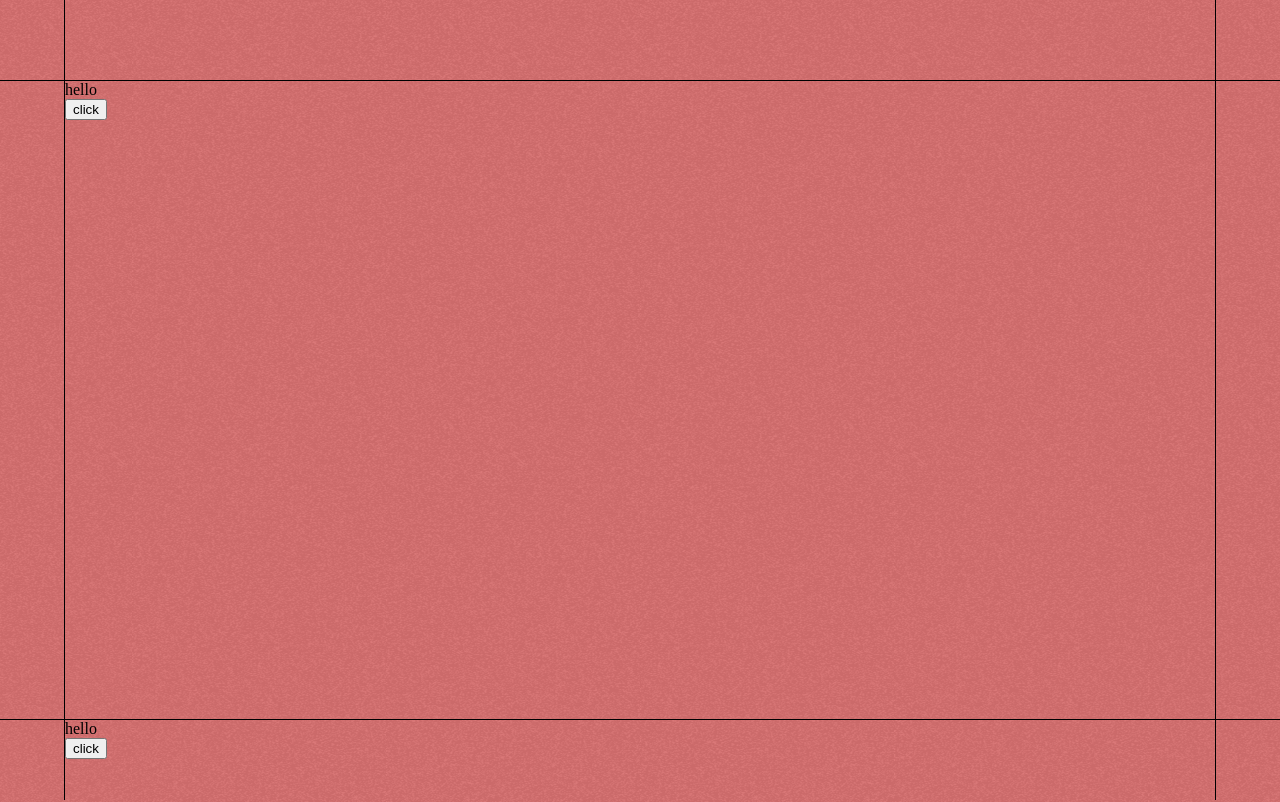
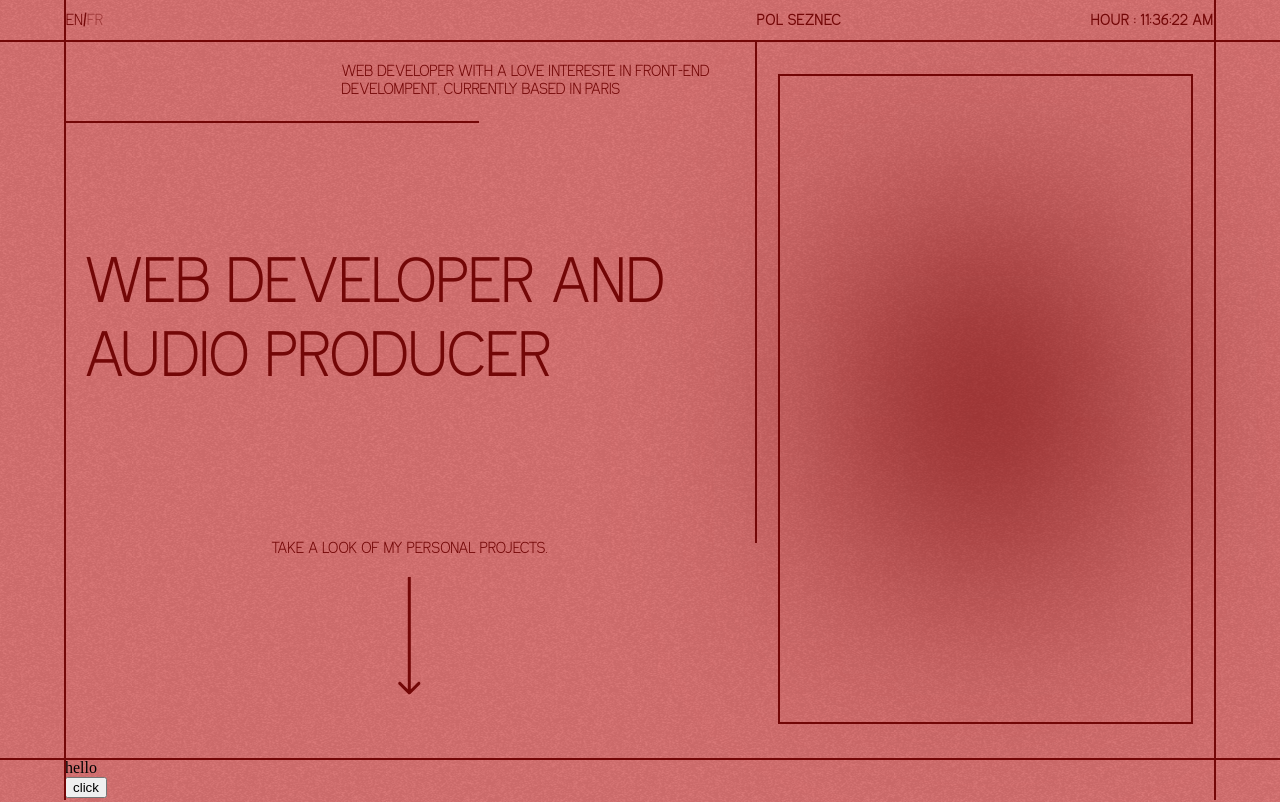
Before and after one commit to Polseznec/my-website, a React (Create React App) app: page /bonjourmonde in a window 1280 px wide. Shown: the top 802 px of the page. Built offline with nearby package versions, Linux system fonts and the light colour scheme.

Commit message:
Add : New HeaderComp + Clock displayer

```diff
--- a/src/Components/Frame.jsx
+++ b/src/Components/Frame.jsx
@@ -1,10 +1,57 @@
 import * as React from "react";
 
 export const Frame = () => {
+  const [lang, setLang] = React.useState(false);
+
+  const LangSelector = () => {
+    setLang(!lang);
+    console.log(lang, "LangSelector");
+  };
+
+  const Clock = () => {
+    const [date, setDate] = React.useState(new Date().toLocaleTimeString());
+
+    React.useEffect(() => {
+      const timer = setInterval(() => {
+        setDate(new Date().toLocaleTimeString());
+      }, 1000);
+      return () => {
+        clearInterval(timer);
+      };
+    }, 1000);
+
+    return `HOUR : ${date}`;
+  };
+
   return (
     <>
       <div className="top">
-        <div className="subTop"></div>
+        <div className="subTop">
+          <div className="subTop-left">
+            <div className="lang-selector" onClick={LangSelector}>
+              {lang === false ? (
+                <div>
+                  <span>EN</span>/
+                  <span className="underline-hover" style={{ opacity: 0.5 }}>
+                    FR
+                  </span>
+                </div>
+              ) : (
+                <div>
+                  <span className="underline-hover" style={{ opacity: 0.5 }}>
+                    EN
+                  </span>
+                  /<span>FR</span>
+                </div>
+              )}
+            </div>
+          </div>
+          <div className="vertical-line"></div>
+          <div className="subTop-right">
+            <div className="name">POL SEZNEC</div>
+            <div className="hour">{Clock()}</div>
+          </div>
+        </div>
       </div>
       <div className="right"></div>
       <div className="bottom">
--- a/src/Components/Home/Header.jsx
+++ b/src/Components/Home/Header.jsx
@@ -2,9 +2,10 @@ import * as React from "react";
 // import { gsap } from "gsap";
 
 //Components Import
-import { FullScreenContainer } from "../../Components/Container";
+//import { Colunn, FullScreenContainer } from "../../Components/Container";
 
 //Assets Import
+import Arrow from "../../assets/svg/arrow-line.svg";
 
 function Header() {
   // const [toggel, setToggel] = React.useState(true);
@@ -24,7 +25,42 @@ function Header() {
   // //     : gsap.to(cardRef.current, { scale: 1, duration: 1.2, x: 0 });
   // // }, [toggel]);
 
-  return <FullScreenContainer className="header"></FullScreenContainer>;
+  return (
+    <div
+      className={"header"}
+      style={{
+        height: "calc(90vh - 2px)",
+        width: "calc(90vw - 2px)",
+      }}
+    >
+      <div className="header-left">
+        <div className="header-left-top">
+          <span>
+            WEB DEVELOPER WITH A LOVE INTERESTE IN FRONT-END DEVELOMPENT,
+            CURRENTLY BASED IN PARIS
+          </span>
+        </div>
+        <div className="header-horizontal-line"></div>
+
+        <div className="header-left-middle">
+          <div className="header-text-container">
+            <span>WEB DEVELOPER AND</span>
+            <span>AUDIO PRODUCER</span>
+          </div>
+        </div>
+        <div className="header-left-bottom">
+          <span className="">TAKE A LOOK OF MY PERSONAL PROJECTS.</span>
+          <img src={Arrow} alt="down Arrow" />
+        </div>
+      </div>
+      <div className="header-line"></div>
+      <div className="header-right">
+        <div className="header-container-right">
+          <div></div>
+        </div>
+      </div>
+    </div>
+  );
 }
 
 export default Header;
--- a/src/Screens/Home/HomeMainScreen.jsx
+++ b/src/Screens/Home/HomeMainScreen.jsx
@@ -8,25 +8,30 @@ import {
   SectionContainer,
   SubSectionContainer,
 } from "../../Components/Container";
+import Header from "../../Components/Home/Header";
 
 //Constants Import
-import { colors } from "../../constants/colors";
+//import { colors } from "../../constants/colors";
 
 function HomeMainScreen() {
   const [click, setClick] = React.useState(false);
 
   console.log(click);
-  console.log(colors.lightColor, colors.strongColor);
+  // console.log(colors.lightColor, colors.strongColor);
   return (
     <PageContainer>
       <Frame />
       <Background />
       <SectionContainer
-        style={{ padding: "10vh 5vw 10vh 5vw", position: "relative" }}
+        style={{ padding: "5vh 5vw 10vh 5vw", position: "relative" }}
       >
+        <SubSectionContainer>
+          <Header />
+        </SubSectionContainer>
+
         <SubSectionContainer
           style={{
-            minHeight: "calc(80vh - 2px)",
+            minHeight: "calc(90vh - 2px)",
             width: "calc(90vw - 2px)",
             margin: "1px 1px 0px 1px",
           }}
@@ -37,18 +42,7 @@ function HomeMainScreen() {
         </SubSectionContainer>
         <SubSectionContainer
           style={{
-            minHeight: "calc(80vh - 2px)",
-            width: "calc(90vw - 2px)",
-            margin: "1px 1px 0px 1px",
-          }}
-        >
-          hello
-          <br />
-          <button onClick={() => setClick(!click)}>click</button>
-        </SubSectionContainer>
-        <SubSectionContainer
-          style={{
-            minHeight: "calc(80vh - 2px)",
+            minHeight: "calc(90vh - 2px)",
             width: "calc(90vw - 2px)",
             margin: "1px 1px 0px 1px",
           }}
--- /dev/null
+++ b/src/assets/scss/AnimatedBG.scss
@@ -0,0 +1,46 @@
+@import "./variables";
+
+.background {
+  position: fixed;
+  top: -50%;
+  left: -50%;
+  right: -50%;
+  bottom: -50%;
+  width: 200%;
+  height: 200vh;
+  background: transparent url("../img/noise-transparent.png") repeat 0 0;
+  background-repeat: repeat;
+  animation: bganimation 0.5s infinite;
+  opacity: 0.9;
+  background-color: $lightColor;
+}
+@keyframes bganimation {
+  0% {
+    transform: translate(0, 0);
+  }
+
+  30% {
+    transform: translate(5%, -10%);
+  }
+  40% {
+    transform: translate(-5%, 15%);
+  }
+  50% {
+    transform: translate(-10%, 5%);
+  }
+  60% {
+    transform: translate(15%, 0);
+  }
+  70% {
+    transform: translate(0, 10%);
+  }
+  80% {
+    transform: translate(-15%, 0);
+  }
+  90% {
+    transform: translate(10%, 5%);
+  }
+  100% {
+    transform: translate(5%, 0);
+  }
+}
--- a/src/assets/scss/Block.scss
+++ /dev/null
@@ -1,40 +0,0 @@
-@import "./variables.scss";
-
-.top {
-  position: fixed;
-  width: 100vw;
-  height: 10vh;
-  z-index: 100;
-  border-bottom: 1px solid;
-  z-index: 1000;
-}
-.subTop {
-  width: calc(90vw - 2px);
-  margin-left: calc(5vw + 1px);
-  height: 10vh;
-  z-index: 10;
-}
-.left {
-  position: fixed;
-  width: 5vw;
-  height: 100vh;
-  z-index: 10;
-  left: 0;
-  border-right: 1px solid;
-}
-.bottom {
-  position: fixed;
-  width: 100vw;
-  height: 10vh;
-  z-index: 10;
-  bottom: 0;
-  border-top: 1px solid;
-}
-.right {
-  position: fixed;
-  width: 5vw;
-  height: 100vh;
-  z-index: 10;
-  right: 0;
-  border-left: 1px solid;
-}
--- /dev/null
+++ b/src/assets/scss/Frame.scss
@@ -0,0 +1,75 @@
+@import "./variables";
+
+.top {
+  position: fixed;
+  width: 100vw;
+  height: 5vh;
+  z-index: 100;
+  border-bottom: 2px solid $strongColor;
+  z-index: 1000;
+}
+.subTop {
+  font-family: $ff_kayak_regular;
+  color: $strongColor;
+  width: calc(90vw - 4px);
+  margin-left: calc(5vw + 2px);
+  height: 100%;
+  z-index: 10;
+  display: flex;
+  position: relative;
+
+  //background: url("../img/noise-transparent.png") repeat 0 0;
+
+  .subTop-left {
+    height: 100%;
+    width: 60%;
+    display: flex;
+    align-items: center;
+    justify-content: space-between;
+  }
+  .vertical-line {
+    height: 100%;
+    width: 2px;
+    background-color: transparent;
+  }
+  .subTop-right {
+    height: 100%;
+    width: calc(40% - 3px);
+    display: flex;
+    align-items: center;
+    justify-content: space-between;
+    display: flex;
+  }
+  .lang-selector {
+    cursor: pointer;
+
+    .underline-hover:hover {
+      text-decoration: underline;
+      transition: text-decoration 2s;
+    }
+  }
+}
+.left {
+  position: fixed;
+  width: 5vw;
+  height: 100vh;
+  z-index: 10;
+  left: 0;
+  border-right: 2px solid $strongColor;
+}
+.bottom {
+  position: fixed;
+  width: 100vw;
+  height: 5vh;
+  z-index: 10;
+  bottom: 0;
+  border-top: 2px solid $strongColor;
+}
+.right {
+  position: fixed;
+  width: 5vw;
+  height: 100vh;
+  z-index: 10;
+  right: 0;
+  border-left: 2px solid $strongColor;
+}
--- a/src/assets/scss/Home/header.scss
+++ b/src/assets/scss/Home/header.scss
@@ -1,47 +1,83 @@
 @import "../variables";
 
-.background {
-  position: fixed;
-  top: -50%;
-  left: -50%;
-  right: -50%;
-  bottom: -50%;
-  width: 200%;
-  height: 200vh;
-  background: transparent url("../../img/noise-transparent.png") repeat 0 0;
-  background-repeat: repeat;
-  animation: bganimation 0.5s infinite;
-  opacity: 0.9;
-  background-color: $lightColor;
-}
+.header {
+  color: $strongColor;
+  display: flex;
+  justify-content: space-between;
 
-@keyframes bganimation {
-  0% {
-    transform: translate(0, 0);
+  .header-left {
+    height: 100%;
+    width: calc(60% + 4px);
+    display: flex;
+    flex-direction: column;
+    .header-left-top {
+      height: 10%;
+      min-height: 60px;
+      display: flex;
+      justify-content: flex-end;
+      align-items: center;
+      padding: 5px;
+      span {
+        width: 60%;
+      }
+    }
+    .header-horizontal-line {
+      width: 60%;
+      height: 2px;
+      background-color: $strongColor;
+    }
+    .header-left-middle {
+      height: 50%;
+
+      .header-text-container {
+        display: flex;
+        flex-direction: column;
+        align-items: flex-start;
+        justify-content: center;
+        padding: 20px;
+        height: 100%;
+        font-size: 4rem;
+      }
+    }
+    .header-left-bottom {
+      display: flex;
+      flex-direction: column;
+      align-items: center;
+      justify-content: center;
+      height: 40%;
+      bottom: 0px;
+
+      font-style: bold;
+      img {
+        padding-top: 20px;
+      }
+    }
   }
+  .header-line {
+    width: 2px;
+    height: 70%;
+    background-color: $strongColor;
+  }
+  .header-right {
+    height: 100%;
+    width: calc(40% - 1px);
+    display: flex;
+    align-items: center;
+    justify-content: center;
+    .header-container-right {
+      height: 90%;
+      width: 90%;
 
-  30% {
-    transform: translate(5%, -10%);
-  }
-  40% {
-    transform: translate(-5%, 15%);
-  }
-  50% {
-    transform: translate(-10%, 5%);
-  }
-  60% {
-    transform: translate(15%, 0);
-  }
-  70% {
-    transform: translate(0, 10%);
-  }
-  80% {
-    transform: translate(-15%, 0);
-  }
-  90% {
-    transform: translate(10%, 5%);
-  }
-  100% {
-    transform: translate(5%, 0);
+      border: 2px solid $strongColor;
+      display: flex;
+      align-items: center;
+      justify-content: center;
+      & div {
+        height: 50%;
+        width: 50%;
+        background-color: $strongColor;
+        filter: blur(120px);
+      }
+    }
   }
 }
--- a/src/assets/scss/_variables.scss
+++ b/src/assets/scss/_variables.scss
@@ -16,6 +16,9 @@ $h5: 15px;
 $h6: 12px;
 $body: 14px;
 
+//line-size
+
+$line_size: 2px;
 //Main colors
 $lightColor: #d66161;
 $strongColor: #730707;
--- a/src/assets/scss/index.js
+++ b/src/assets/scss/index.js
@@ -3,8 +3,9 @@ require("./_variables.scss");
 
 require("./App.scss");
 require("./View.scss");
-require("./Block.scss");
+require("./Frame.scss");
 require("./Colors.scss");
+require('./AnimatedBG.scss')
 
 require("./Home/header.scss");
 
```
Also changed, not shown: src/Hooks/UseDate.jsx (added, +26 -0 lines), src/assets/svg/arrow-line.svg (added).
